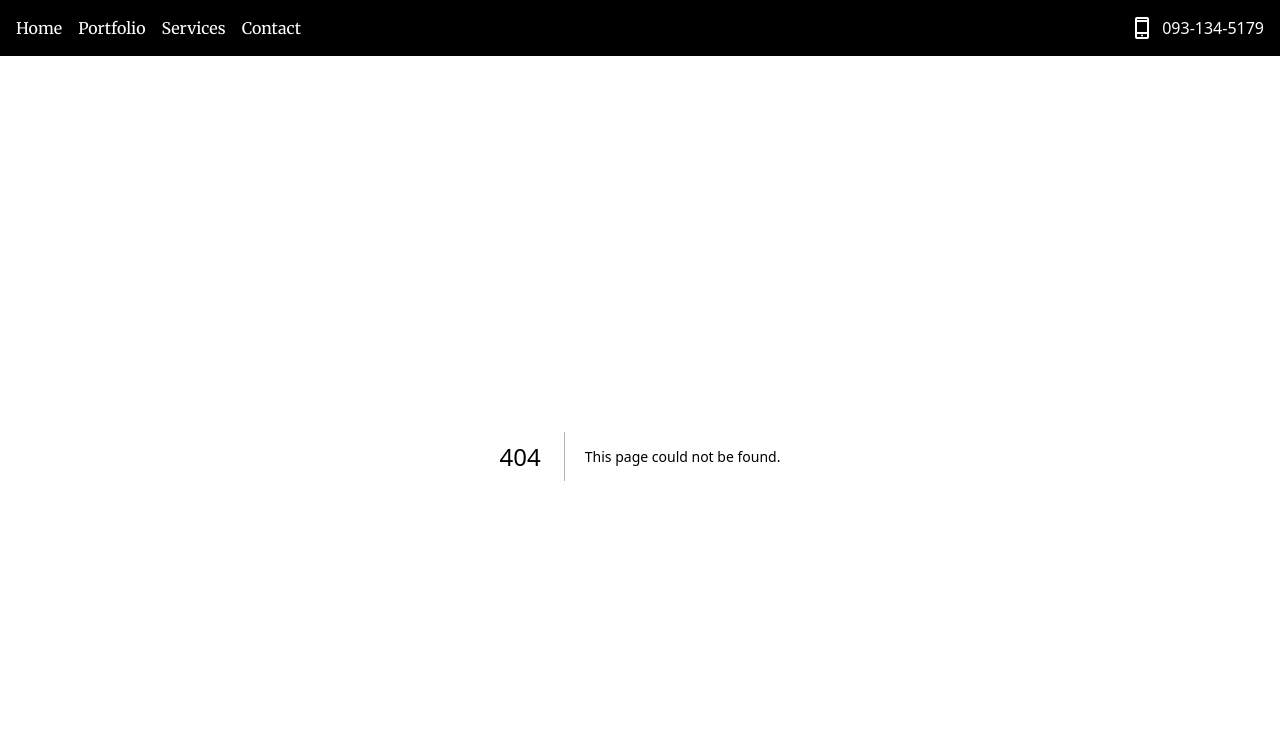
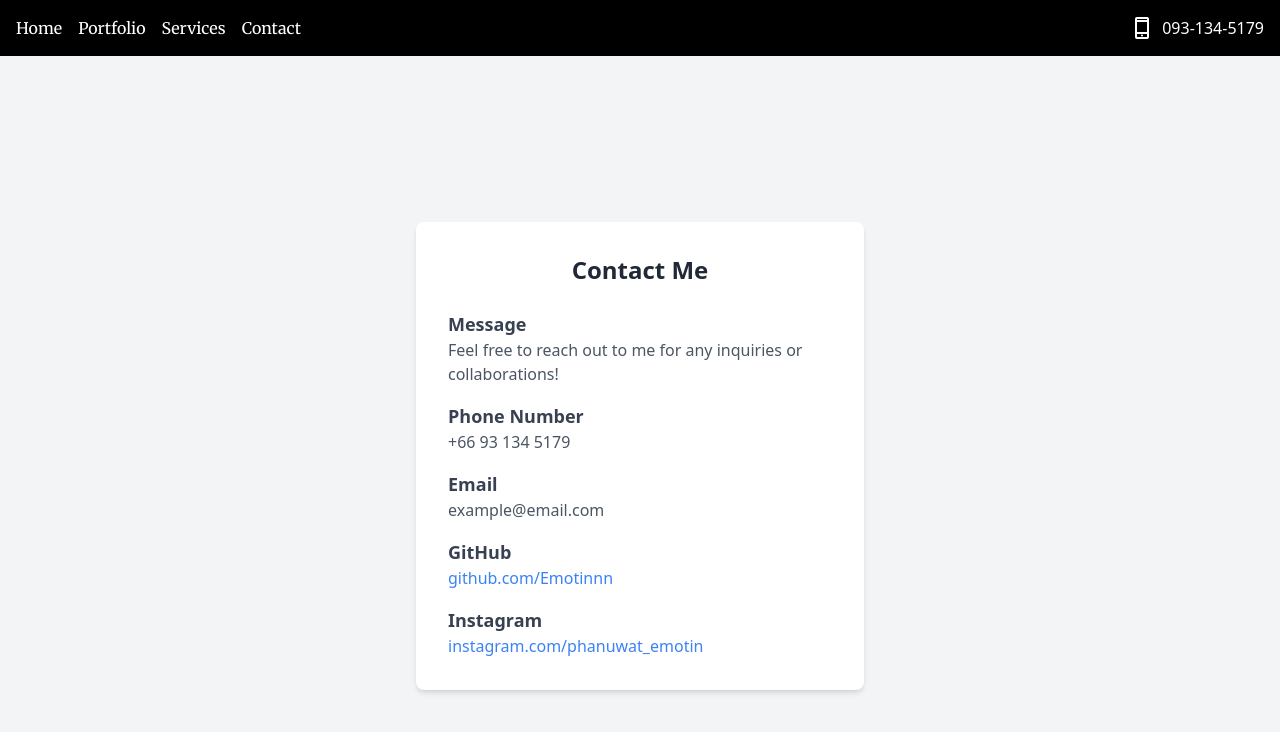
Before and after one commit to Emotinnn/my-port, a Next.js app: page /contact in a window 1280 px wide. Before the commit this address had no page. Shown: the top 732 px of the page. Built offline with nearby package versions, Linux system fonts and the light colour scheme.

Commit message:
create contact page and update about page

```diff
--- a/src/app/about/page.jsx
+++ b/src/app/about/page.jsx
@@ -2,15 +2,39 @@ import React from 'react';
 
 function AboutPage() {
     return (
-        <div className="container mx-auto relative mt-5" data-aos="fade-down">
-            <p className="text-2xl font-black text-center">About Me</p>
-            <p className="text-center mt-2 text-lg text-shadow-lg/40">
-                Graduated with a degree in software engineering at CAMT, Chiang Mai University.<br></br>
-                who has a strong interest in software testing and business analysis eager to put knowledge to <br></br>
+        <div className="bg-gray-100 min-h-screen flex justify-center">
+        <div className="container mx-auto relative mt-5">
+            <div data-aos="fade-down">
+                <p className="text-2xl font-black text-center">About Me</p>
+                <p className="text-center mt-2 text-lg text-shadow-lg/40">
+                Graduated with a degree in software engineering at CAMT, Chiang Mai University.<br />
+                who has a strong interest in software testing and business analysis eager to put knowledge to <br />
                 maximum use ready to listen to other people's opinions and ready to develop yourself regularly.
             </p>
+            </div>
+
+            {/* Text boox */}
+            <div className="my-10 flex justify-start" data-aos="fade-right">
+            <a className="backdrop-blur-xl bg-white/60 mb-5 flex flex-col md:flex-row items-center bg-white border border-blue-200 rounded-lg shadow md:max-w-xl dark:border-gray-700 dark:bg-gray-800 dark:hover:bg-gray-700">
+
+                    <img
+                        className="object-cover w-64 h-64 rounded-t-lg md:h-auto md:w-64 md:rounded-none md:rounded-l-lg"
+                        src="/assets/Cetification.jpg"
+                        alt=""
+                    />
+                    <div className="flex flex-col justify-between p-4 leading-normal text-left">
+                        <h5 className="mb-1 text-2xl font-bold tracking-tight text-gray-900 dark:text-white">
+                         Internship I&I Group PCL
+                        </h5>
+                        <p className="mb-2 font-normal text-justify text-gray-900 dark:text-gray-500">
+                        I am an intern as a Quality Assurance. Experience doing test case, test step, UAT and execute test in Salesforce, I have experience to prepare test case matrix AI about car detection for car claim, report defect to developer and review test case
+                        </p>
+                    </div>
+                </a>
+            </div>
+        </div>
         </div>
     );
-};
+}
 
 export default AboutPage;
--- a/src/app/components/NavBar.jsx
+++ b/src/app/components/NavBar.jsx
@@ -8,8 +8,8 @@ const NavBar = () => {
                 <div className="flex space-x-4">
                     <Link href="/" className="font-merriweather text-white hover:text-blue-400">Home</Link>
                     <Link href="/about" className="font-merriweather text-white hover:text-blue-400">Portfolio</Link>
-                    <Link href="/Services" className="font-merriweather text-white hover:text-blue-400">Services</Link>
-                    <Link href="/Contact" className="font-merriweather text-white hover:text-blue-400">Contact</Link>
+                    <Link href="/services" className="font-merriweather text-white hover:text-blue-400">Services</Link>
+                    <Link href="/contact" className="font-merriweather text-white hover:text-blue-400">Contact</Link>
                 </div>
                 {/* Phone Contact Section */}
                 <div className="text-white flex items-center space-x-2 ">
--- /dev/null
+++ b/src/app/contact/page.jsx
@@ -0,0 +1,45 @@
+export default function ContactPage() {
+    return (
+        <div className="bg-gray-100 min-h-screen flex items-center justify-center">
+            <div className="bg-white shadow-md rounded-lg p-8 max-w-md w-full">
+                <h1 className="text-2xl font-bold text-gray-800 mb-6 text-center">Contact Me</h1>
+                <div className="space-y-4">
+                    <div>
+                        <h2 className="text-lg font-semibold text-gray-700">Message</h2>
+                        <p className="text-gray-600">Feel free to reach out to me for any inquiries or collaborations!</p>
+                    </div>
+                    <div>
+                        <h2 className="text-lg font-semibold text-gray-700">Phone Number</h2>
+                        <p className="text-gray-600">+66 93 134 5179</p>
+                    </div>
+                    <div>
+                        <h2 className="text-lg font-semibold text-gray-700">Email</h2>
+                        <p className="text-gray-600">example@email.com</p>
+                    </div>
+                    <div>
+                        <h2 className="text-lg font-semibold text-gray-700">GitHub</h2>
+                        <a
+                            href="https://github.com/Emotinnn"
+                            target="_blank"
+                            rel="noopener noreferrer"
+                            className="text-blue-500 hover:underline"
+                        >
+                            github.com/Emotinnn
+                        </a>
+                    </div>
+                    <div>
+                        <h2 className="text-lg font-semibold text-gray-700">Instagram</h2>
+                        <a
+                            href="https://instagram.com/phanuwat_emotin"
+                            target="_blank"
+                            rel="noopener noreferrer"
+                            className="text-blue-500 hover:underline"
+                        >
+                            instagram.com/phanuwat_emotin
+                        </a>
+                    </div>
+                </div>
+            </div>
+        </div>
+    );
+}
```
Also changed, not shown: public/assets/Cetification.jpg (added).
